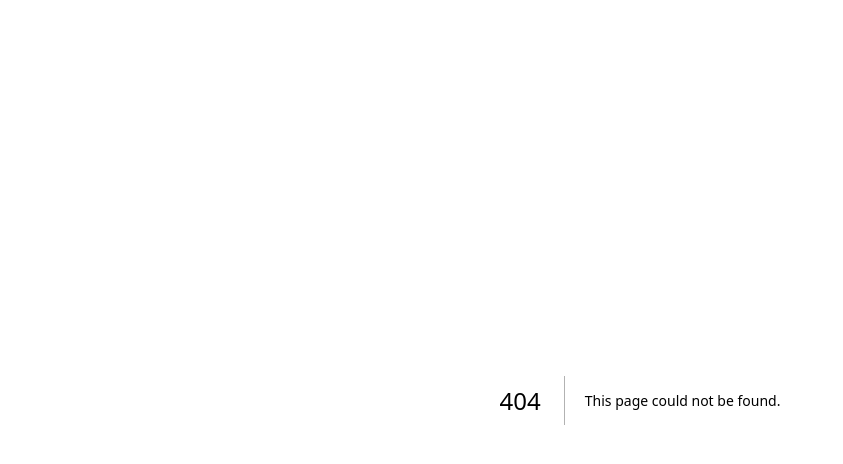
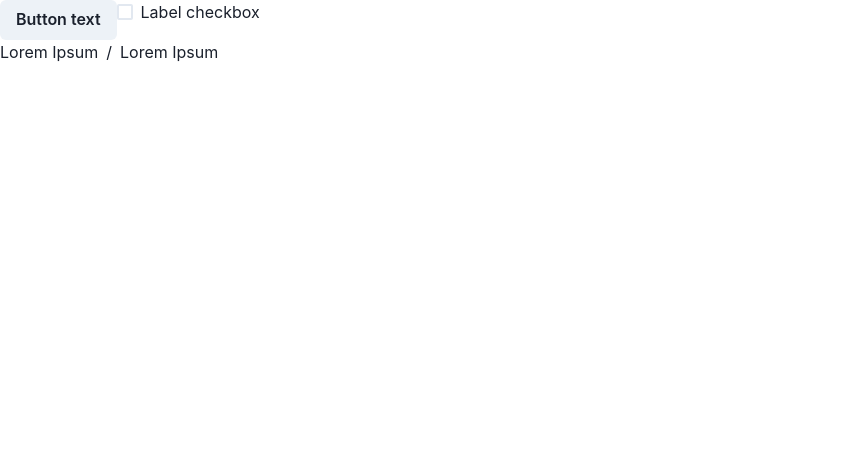
Before and after one commit to WebTimeGit/builder, a Next.js app: page /testform5 in a window 1280 px wide. Before the commit this address had no page. Shown: the top 464 px of the page, without its empty margins (0-843 px from the left). Built offline with nearby package versions, Linux system fonts and the light colour scheme.

Commit message:
new page

```diff
--- /dev/null
+++ b/pages/testform5.tsx
@@ -0,0 +1,28 @@
+import React from 'react'
+import {
+  ChakraProvider,
+  Button,
+  Checkbox,
+  Breadcrumb,
+  BreadcrumbItem,
+  BreadcrumbLink
+} from '@chakra-ui/react'
+
+const App = () => (
+  <ChakraProvider resetCSS>
+    <Button variant="solid" size="md">
+      Button text
+    </Button>
+    <Checkbox isReadOnly>Label checkbox</Checkbox>
+    <Breadcrumb>
+      <BreadcrumbItem>
+        <BreadcrumbLink>Lorem Ipsum</BreadcrumbLink>
+      </BreadcrumbItem>
+      <BreadcrumbItem>
+        <BreadcrumbLink>Lorem Ipsum</BreadcrumbLink>
+      </BreadcrumbItem>
+    </Breadcrumb>
+  </ChakraProvider>
+)
+
+export default App
```
